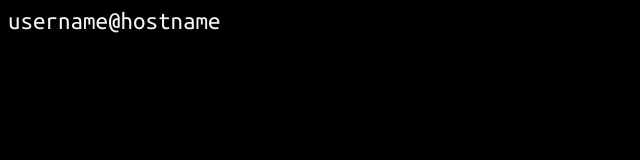
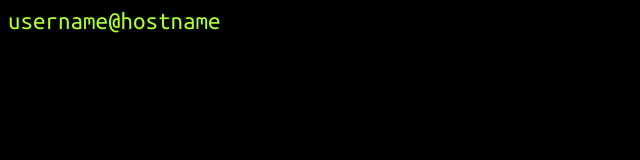
Before and after one commit to mertssmnoglu/LinuxShellClone, a plain HTML site: page index.html in a window 1280 px wide. Shown: the whole page, without its empty margins (0-640 px from the left). Drawn offline with Linux system fonts and the light colour scheme.

Commit message:
Change color whitesmoke to greenyellow

```diff
--- a/css/style.css
+++ b/css/style.css
@@ -27,6 +27,6 @@ body{
 }
 
 #uname-hname{
-    color: whitesmoke;
+    color: greenyellow;
     font-size: 25px;
 }
```
